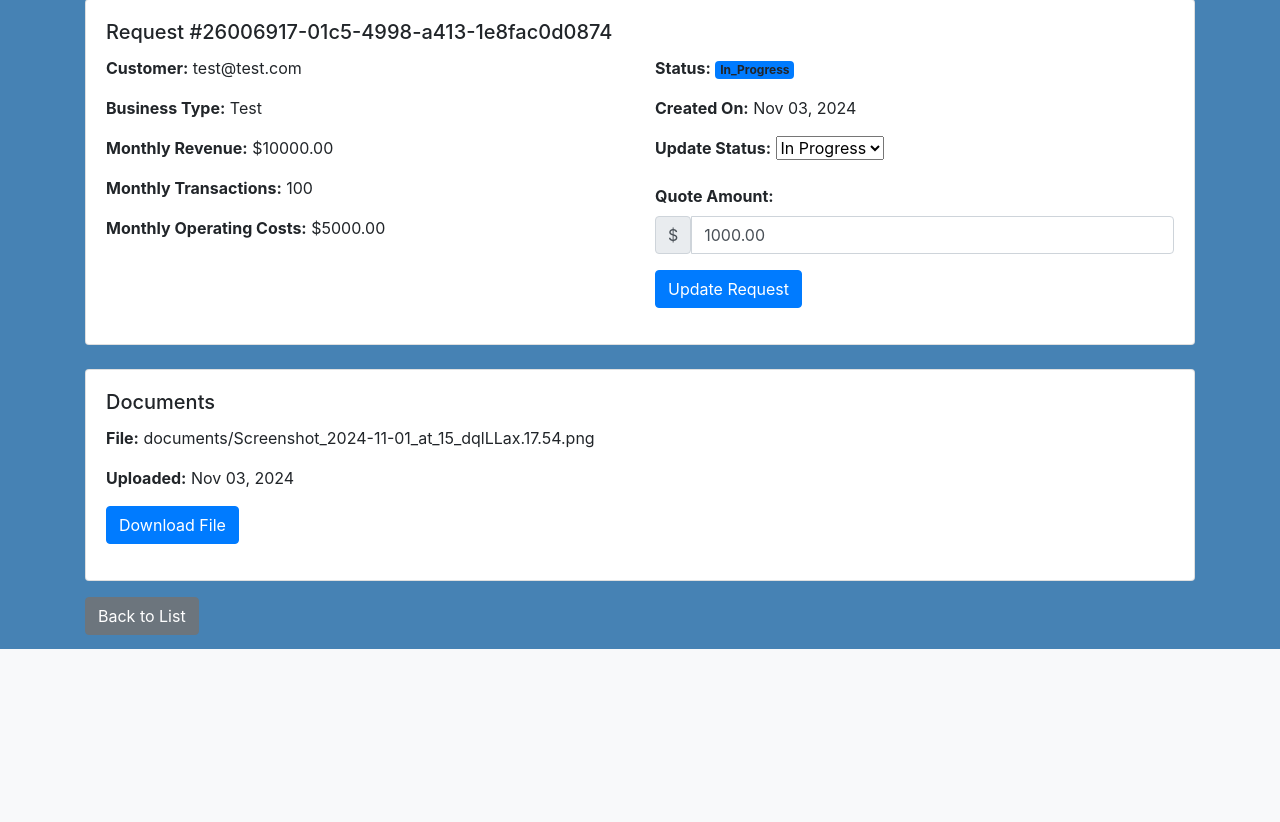
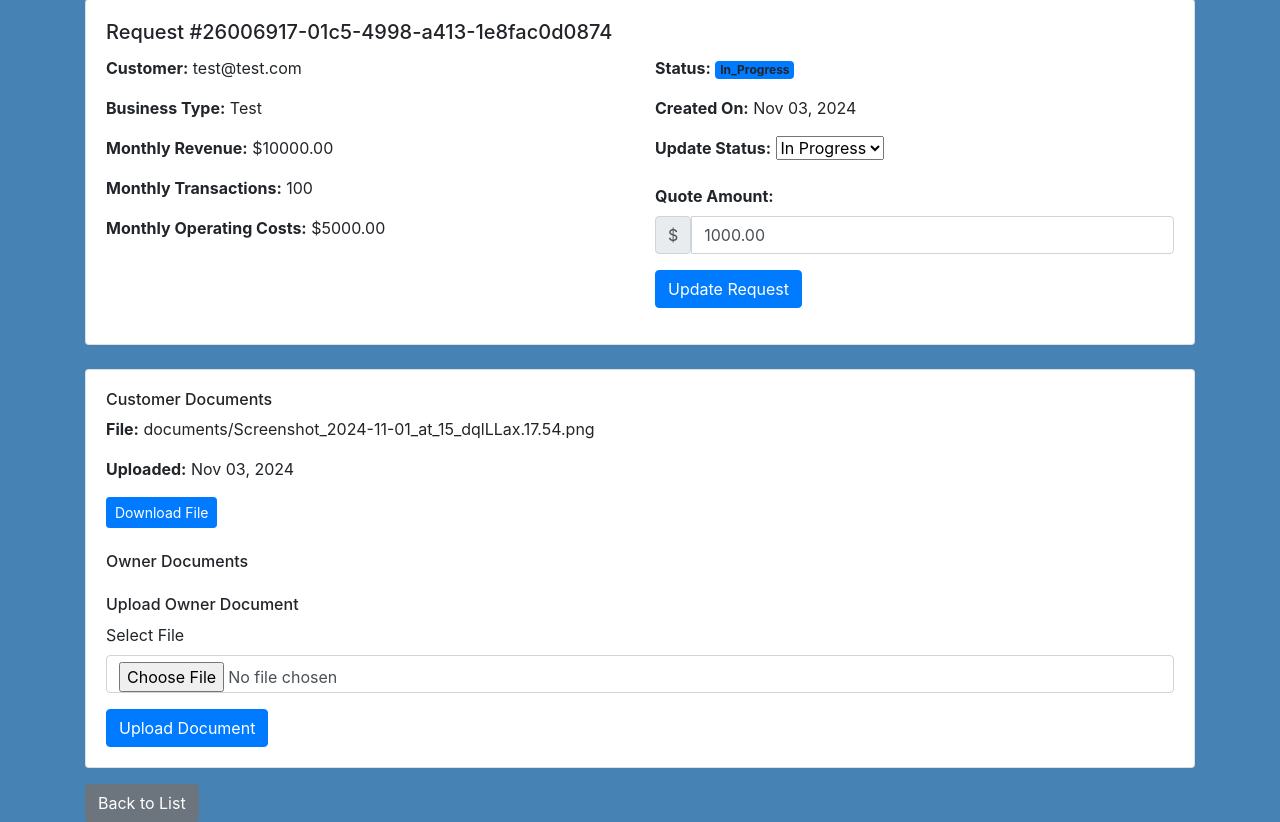
Before and after one commit to seanfreaney/FFS, a Django app: page /management/service-requests/26006917-01c5-4998-a413-1e8fac0d0874/ in a window 1280 px wide. Shown: the part 151-973 px from the top of the page. Before the commit the page ends 800 px from the top, so only its background shows below. Run offline with Django 5.2, Linux system fonts and the light colour scheme; a user stored in the database is signed in; data comes from the database, SQL or seed files in the repository; both versions use the stored data as it was after the commit; some libraries are stand-ins or nearby versions.

Commit message:
update service requests document model to differentiate on document uploader, add document upload functionality to site owner via management:service_request_detail.html by adding an upload form, adding new upload_owner_document view and related url

```diff
--- a/management/templates/management/service_request_detail.html
+++ b/management/templates/management/service_request_detail.html
@@ -53,16 +53,46 @@
 
     <div class="card">
         <div class="card-body">
-            <h5 class="card-title">Documents</h5>
-            {% for document in documents %}
-            <div class="mb-3">
-                <p><strong>File:</strong> {{ document.file.name }}</p>
-                <p><strong>Uploaded:</strong> {{ document.uploaded_at|date:"M d, Y" }}</p>
-                <a href="{{ document.file.url }}" class="btn btn-primary" target="_blank">Download File</a>
+            <!-- Customer Documents -->
+            <div class="mb-4">
+                <h6>Customer Documents</h6>
+                {% for document in documents %}
+                    {% if document.document_type == 'customer' %}
+                    <div class="mb-3">
+                        <p><strong>File:</strong> {{ document.file.name }}</p>
+                        <p><strong>Uploaded:</strong> {{ document.uploaded_at|date:"M d, Y" }}</p>
+                        <a href="{{ document.file.url }}" class="btn btn-primary btn-sm" target="_blank">Download File</a>
+                    </div>
+                    {% endif %}
+                {% endfor %}
             </div>
-            {% empty %}
-            <p>No documents attached to this request.</p>
-            {% endfor %}
+
+            <!-- Owner Documents -->
+            <div class="mb-4">
+                <h6>Owner Documents</h6>
+                {% for document in documents %}
+                    {% if document.document_type == 'owner' %}
+                    <div class="mb-3">
+                        <p><strong>File:</strong> {{ document.file.name }}</p>
+                        <p><strong>Uploaded:</strong> {{ document.uploaded_at|date:"M d, Y" }}</p>
+                        <a href="{{ document.file.url }}" class="btn btn-primary btn-sm" target="_blank">Download File</a>
+                    </div>
+                    {% endif %}
+                {% endfor %}
+            </div>
+
+            <!-- Upload Owner Document Form -->
+            <div class="mt-4">
+                <h6>Upload Owner Document</h6>
+                <form method="POST" enctype="multipart/form-data" action="{% url 'management:upload_owner_document' service_request.request_number %}">
+                    {% csrf_token %}
+                    <div class="mb-3">
+                        <label for="owner_document" class="form-label">Select File</label>
+                        <input type="file" class="form-control" id="owner_document" name="file" required>
+                    </div>
+                    <button type="submit" class="btn btn-primary">Upload Document</button>
+                </form>
+            </div>
         </div>
     </div>
 
--- a/management/urls.py
+++ b/management/urls.py
@@ -7,4 +7,7 @@ urlpatterns = [
     path('', views.management_dashboard, name='management_dashboard'),
     path('service-requests/', views.service_request_management, name='service_request_management'),
     path('service-requests/<uuid:request_number>/', views.service_request_detail, name='service_request_detail'),
+    path('service-requests/<uuid:request_number>/upload-document/',
+         views.upload_owner_document,
+         name='upload_owner_document'),
 ]
--- a/management/views.py
+++ b/management/views.py
@@ -53,3 +53,21 @@ def service_request_detail(request, request_number):
         'documents': documents,
     }
     return render(request, 'management/service_request_detail.html', context)
+
+@staff_member_required
+def upload_owner_document(request, request_number):
+    service_request = get_object_or_404(ServiceRequest, request_number=request_number)
+
+    if request.method == 'POST' and request.FILES.get('file'):
+        document = Document.objects.create(
+            service_request=service_request,
+            file=request.FILES['file'],
+            uploaded_by=request.user,
+            document_type='owner',
+            is_bank_statement=False  # Or add a field in the form to specify this
+        )
+        messages.success(request, 'Document uploaded successfully.')
+    else:
+        messages.error(request, 'Please select a file to upload.')
+
+    return redirect('management:service_request_detail', request_number=request_number)
--- a/service_requests/models.py
+++ b/service_requests/models.py
@@ -34,11 +34,17 @@ class ServiceRequest(models.Model):
     created_on = models.DateTimeField(auto_now_add=True)
 
 class Document(models.Model):
+    DOCUMENT_TYPE_CHOICES = [
+        ('customer', 'Customer Document'),
+        ('owner', 'Owner Document'),
+    ]
+
     service_request = models.ForeignKey(ServiceRequest, on_delete=models.CASCADE, related_name='documents')
     file = models.FileField(upload_to='documents/')
     is_bank_statement = models.BooleanField(default=True)
     uploaded_at = models.DateTimeField(auto_now_add=True)
     uploaded_by = models.ForeignKey(User, on_delete=models.SET_NULL, null=True, blank=True)
+    document_type = models.CharField(max_length=20, choices=DOCUMENT_TYPE_CHOICES, default='customer')
 
     def __str__(self):
         return f"Document for {self.service_request.request_number}"
```
Also changed, not shown: db.sqlite3, service_requests/migrations/0005_document_document_type.py (added).
